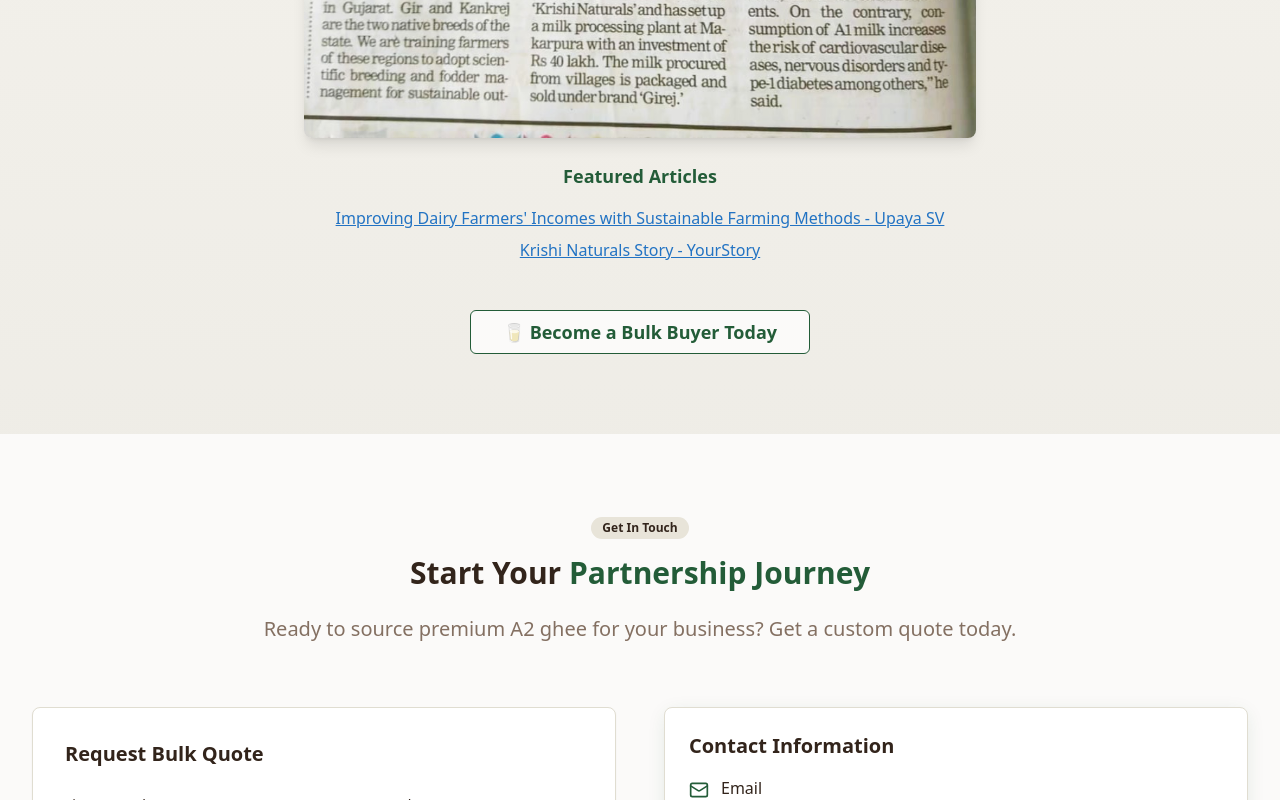
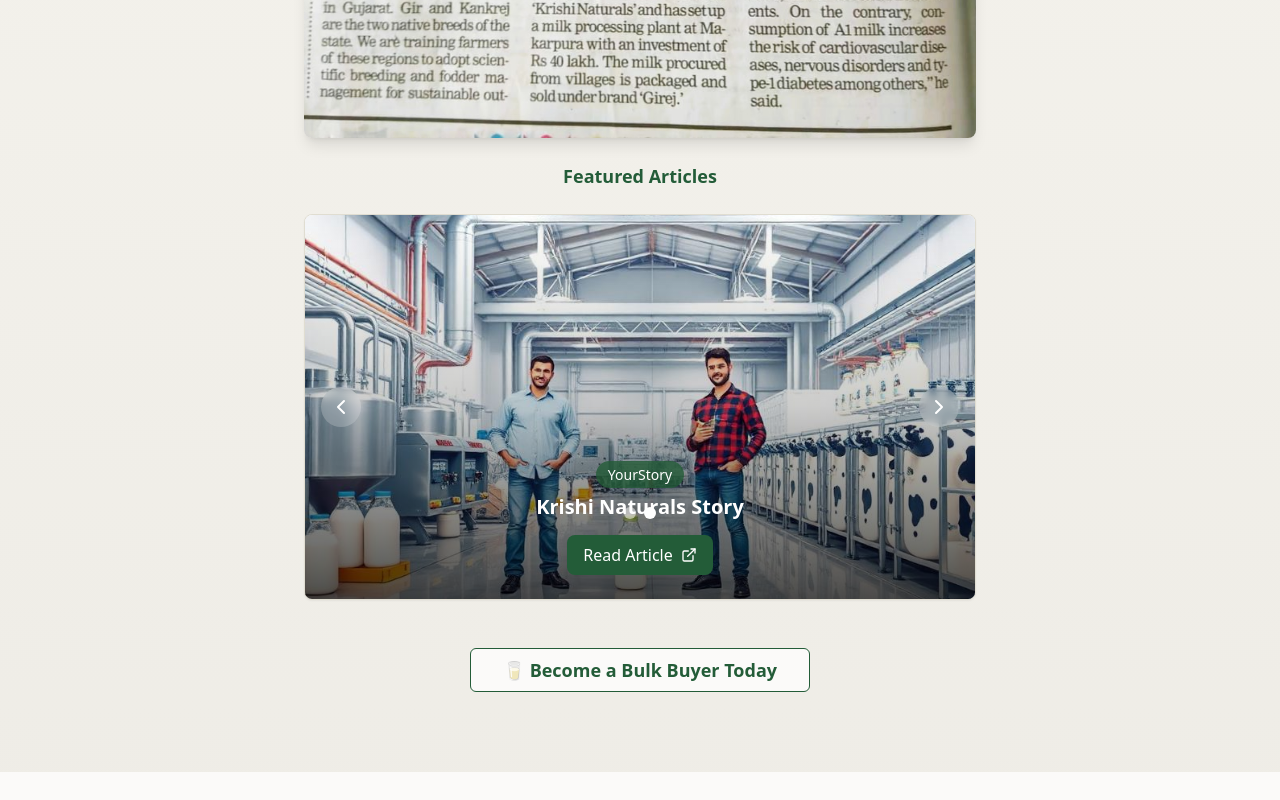
Before and after one commit to krishinaturals-eng/gir-a2-source, a React (Vite) app: page / in a window 1280 px wide. Shown: the part 7451-8251 px from the top of the page. Built offline with nearby package versions, Linux system fonts and the light colour scheme.

Commit message:
Add slideshow card for articles
Created a slideshow card to display the two provided article links with suitable thumbnail images.

```diff
--- a/src/components/MediaSection.tsx
+++ b/src/components/MediaSection.tsx
@@ -1,7 +1,46 @@
 import { Badge } from "@/components/ui/badge";
 import { Button } from "@/components/ui/button";
+import { Card } from "@/components/ui/card";
+import { ChevronLeft, ChevronRight, ExternalLink } from "lucide-react";
+import { useState, useEffect } from "react";
+import sustainableFarmingThumb from "@/assets/sustainable-farming-thumb.jpg";
+import startupStoryThumb from "@/assets/startup-story-thumb.jpg";
 
 const MediaSection = () => {
+  const [currentSlide, setCurrentSlide] = useState(0);
+
+  const articles = [
+    {
+      id: 1,
+      title: "Improving Dairy Farmers' Incomes with Sustainable Farming Methods",
+      subtitle: "Upaya SV",
+      image: sustainableFarmingThumb,
+      url: "https://www.upayasv.org/blog/2019/9/11/improving-dairy-farmers-incomes-with-sustainable-farming-methods"
+    },
+    {
+      id: 2,
+      title: "Krishi Naturals Story",
+      subtitle: "YourStory",
+      image: startupStoryThumb,
+      url: "https://yourstory.com/2015/01/krishi-naturals"
+    }
+  ];
+
+  useEffect(() => {
+    const interval = setInterval(() => {
+      setCurrentSlide((prev) => (prev + 1) % articles.length);
+    }, 5000);
+    return () => clearInterval(interval);
+  }, [articles.length]);
+
+  const nextSlide = () => {
+    setCurrentSlide((prev) => (prev + 1) % articles.length);
+  };
+
+  const prevSlide = () => {
+    setCurrentSlide((prev) => (prev - 1 + articles.length) % articles.length);
+  };
+
   return (
     <section id="media" className="py-20 bg-gradient-warm">
       <div className="max-w-7xl mx-auto px-4 sm:px-6 lg:px-8">
@@ -27,26 +66,69 @@ const MediaSection = () => {
               alt="TISS grad's start-up to help preserve native cow breeds - Media Coverage"
               className="w-full rounded-lg shadow-lg mb-6"
             />
-            <div className="text-center space-y-3">
-              <h3 className="text-lg font-semibold text-earth-green mb-4">Featured Articles</h3>
-              <div className="space-y-2">
+            {/* Article Slideshow */}
+            <div className="text-center mb-8">
+              <h3 className="text-lg font-semibold text-earth-green mb-6">Featured Articles</h3>
+              <Card className="relative overflow-hidden max-w-4xl mx-auto">
+                <div className="relative h-96">
+                  <img
+                    src={articles[currentSlide].image}
+                    alt={articles[currentSlide].title}
+                    className="w-full h-full object-cover"
+                  />
+                  <div className="absolute inset-0 bg-gradient-to-t from-black/70 via-black/20 to-transparent" />
+
+                  {/* Navigation buttons */}
+                  <button
+                    onClick={prevSlide}
+                    className="absolute left-4 top-1/2 -translate-y-1/2 bg-white/20 hover:bg-white/30 backdrop-blur-sm rounded-full p-2 transition-colors"
+                    aria-label="Previous article"
+                  >
+                    <ChevronLeft className="h-6 w-6 text-white" />
+                  </button>
+                  <button
+                    onClick={nextSlide}
+                    className="absolute right-4 top-1/2 -translate-y-1/2 bg-white/20 hover:bg-white/30 backdrop-blur-sm rounded-full p-2 transition-colors"
+                    aria-label="Next article"
+                  >
+                    <ChevronRight className="h-6 w-6 text-white" />
+                  </button>
+
+                  {/* Content overlay */}
+                  <div className="absolute bottom-0 left-0 right-0 p-6 text-white">
+                    <div className="mb-2">
+                      <span className="text-sm bg-earth-green/80 px-3 py-1 rounded-full">
+                        {articles[currentSlide].subtitle}
+                      </span>
+                    </div>
+                    <h4 className="text-xl font-bold mb-4 leading-tight">
+                      {articles[currentSlide].title}
+                    </h4>
                     <a
-                  href="https://www.upayasv.org/blog/2019/9/11/improving-dairy-farmers-incomes-with-sustainable-farming-methods"
+                      href={articles[currentSlide].url}
                       target="_blank"
                       rel="noopener noreferrer"
-                  className="block text-trust-blue hover:text-trust-blue/80 underline transition-colors"
+                      className="inline-flex items-center gap-2 bg-earth-green hover:bg-earth-green/90 text-white px-4 py-2 rounded-lg transition-colors"
                     >
-                  Improving Dairy Farmers' Incomes with Sustainable Farming Methods - Upaya SV
-                </a>
-                <a
-                  href="https://yourstory.com/2015/01/krishi-naturals"
-                  target="_blank"
-                  rel="noopener noreferrer"
-                  className="block text-trust-blue hover:text-trust-blue/80 underline transition-colors"
-                >
-                  Krishi Naturals Story - YourStory
+                      Read Article <ExternalLink className="h-4 w-4" />
                     </a>
                   </div>
+                </div>
+
+                {/* Slide indicators */}
+                <div className="absolute bottom-20 left-1/2 -translate-x-1/2 flex gap-2">
+                  {articles.map((_, index) => (
+                    <button
+                      key={index}
+                      onClick={() => setCurrentSlide(index)}
+                      className={`w-3 h-3 rounded-full transition-colors ${
+                        index === currentSlide ? 'bg-white' : 'bg-white/50'
+                      }`}
+                      aria-label={`Go to slide ${index + 1}`}
+                    />
+                  ))}
+                </div>
+              </Card>
             </div>
           </div>
         </div>
```
Also changed, not shown: src/assets/startup-story-thumb.jpg (added), src/assets/sustainable-farming-thumb.jpg (added). Lines whose indentation alone changed are shown as unchanged.
